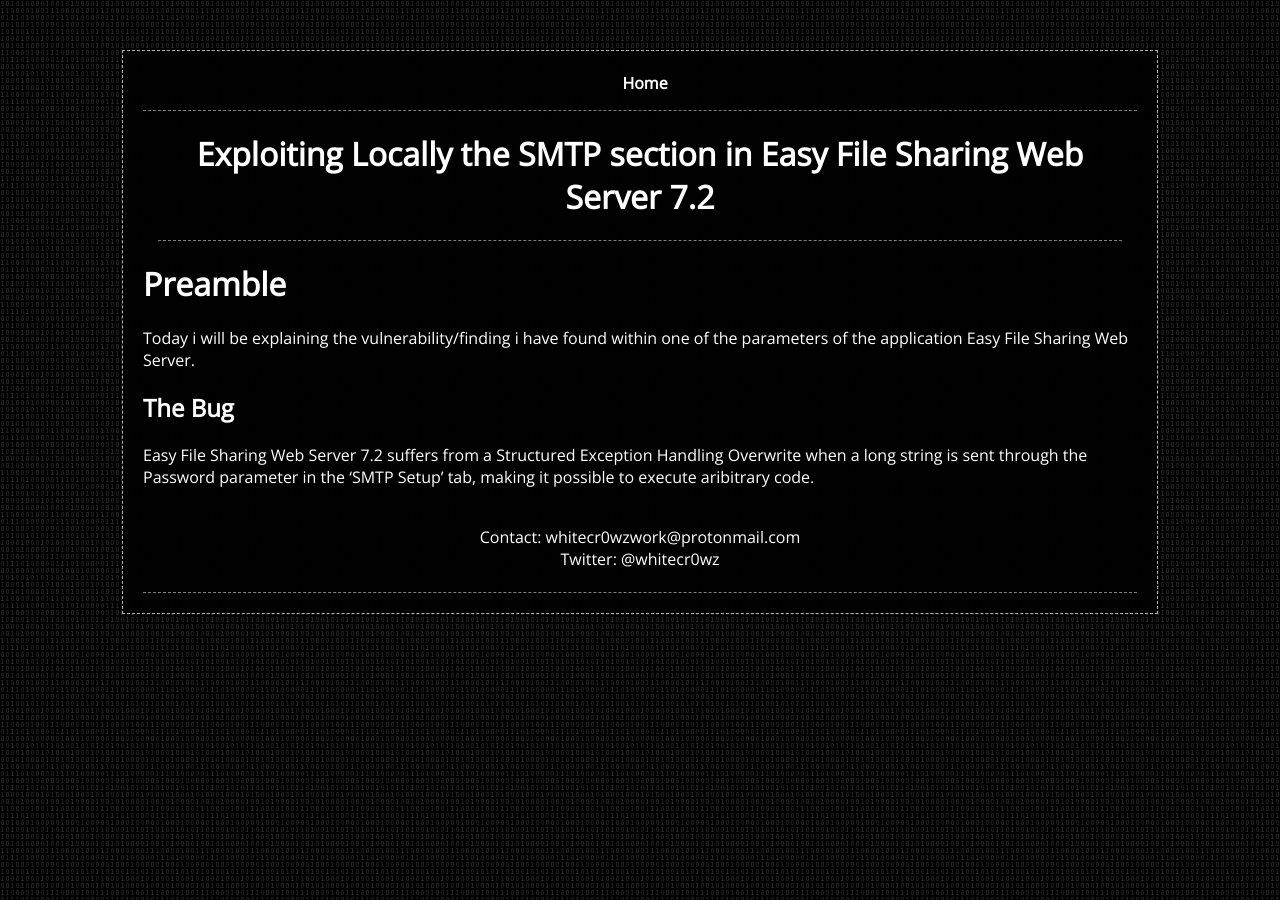
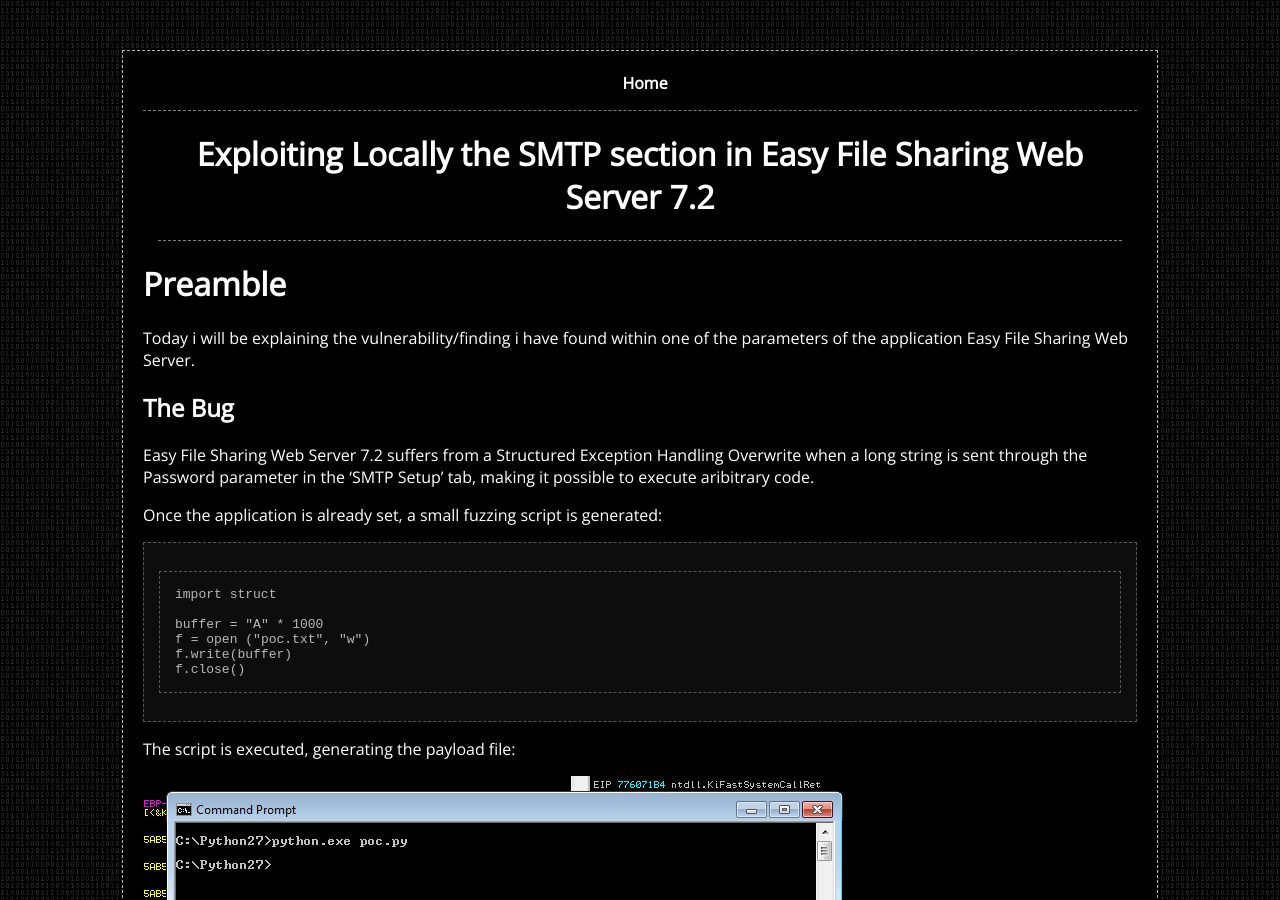
Before and after one commit to whitecr0wz/whitecr0wz.github.io, a Jekyll site: the page built from _posts/posts/2020-03-16-Exploiting-Locally-the-SMTP-section-in-Easy-File-Sharing-Web-Server.md, in a window 1280 px wide and 900 px high. Built offline with Jekyll 4.4.1, drawn with Linux system fonts in a browser that asks for light colours.

Commit message:
Update 2020-03-16-Exploiting-Locally-the-SMTP-section-in-Easy-File-Sharing-Web-Server.md

````diff
--- a/_posts/posts/2020-03-16-Exploiting-Locally-the-SMTP-section-in-Easy-File-Sharing-Web-Server.md
+++ b/_posts/posts/2020-03-16-Exploiting-Locally-the-SMTP-section-in-Easy-File-Sharing-Web-Server.md
@@ -14,3 +14,18 @@
 ## The Bug
 
 Easy File Sharing Web Server 7.2 suffers from a Structured Exception Handling Overwrite when a long string is sent through the Password parameter in the 'SMTP Setup' tab, making it possible to execute aribitrary code.
+
+Once the application is already set, a small fuzzing script is generated:
+
+```python
+import struct
+
+buffer = "A" * 1000
+f = open ("poc.txt", "w")
+f.write(buffer)
+f.close()
+```
+
+The script is executed, generating the payload file:
+
+![](/assets/img/Findings0/0.png)
````
